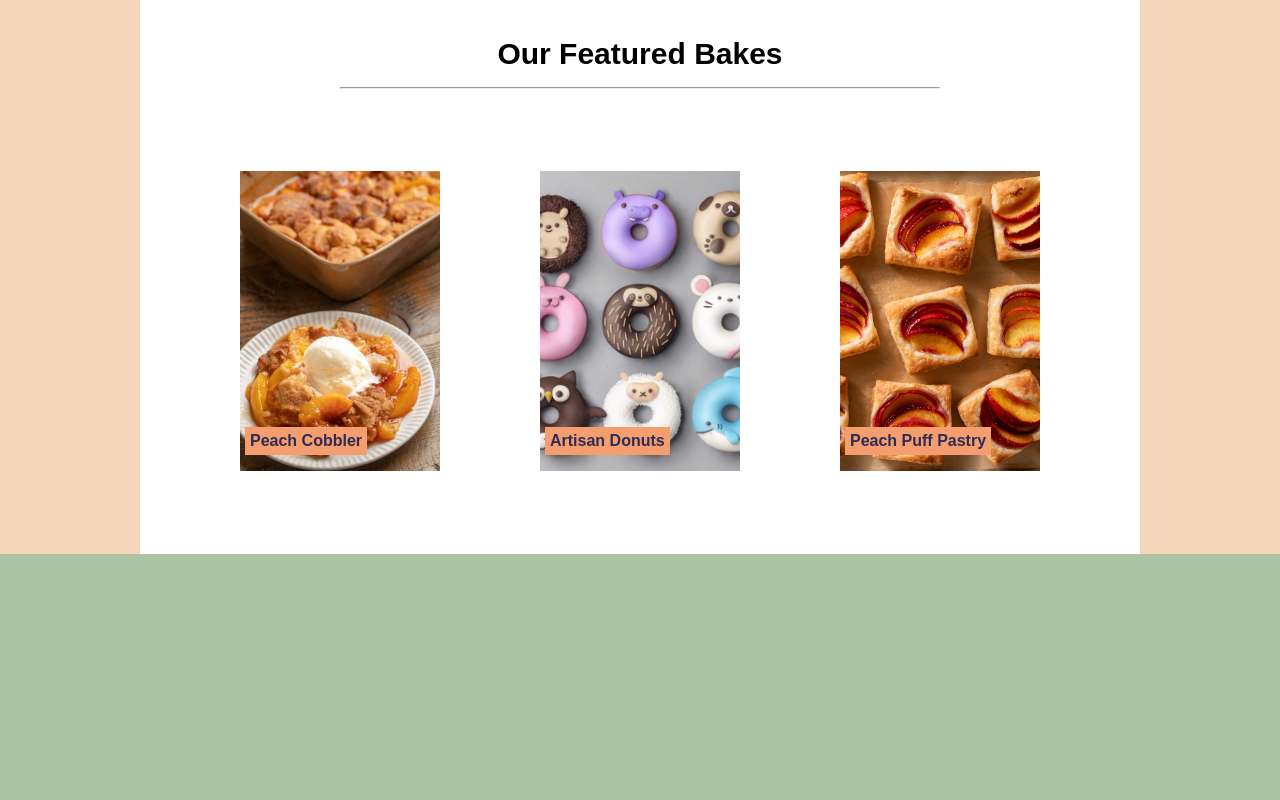
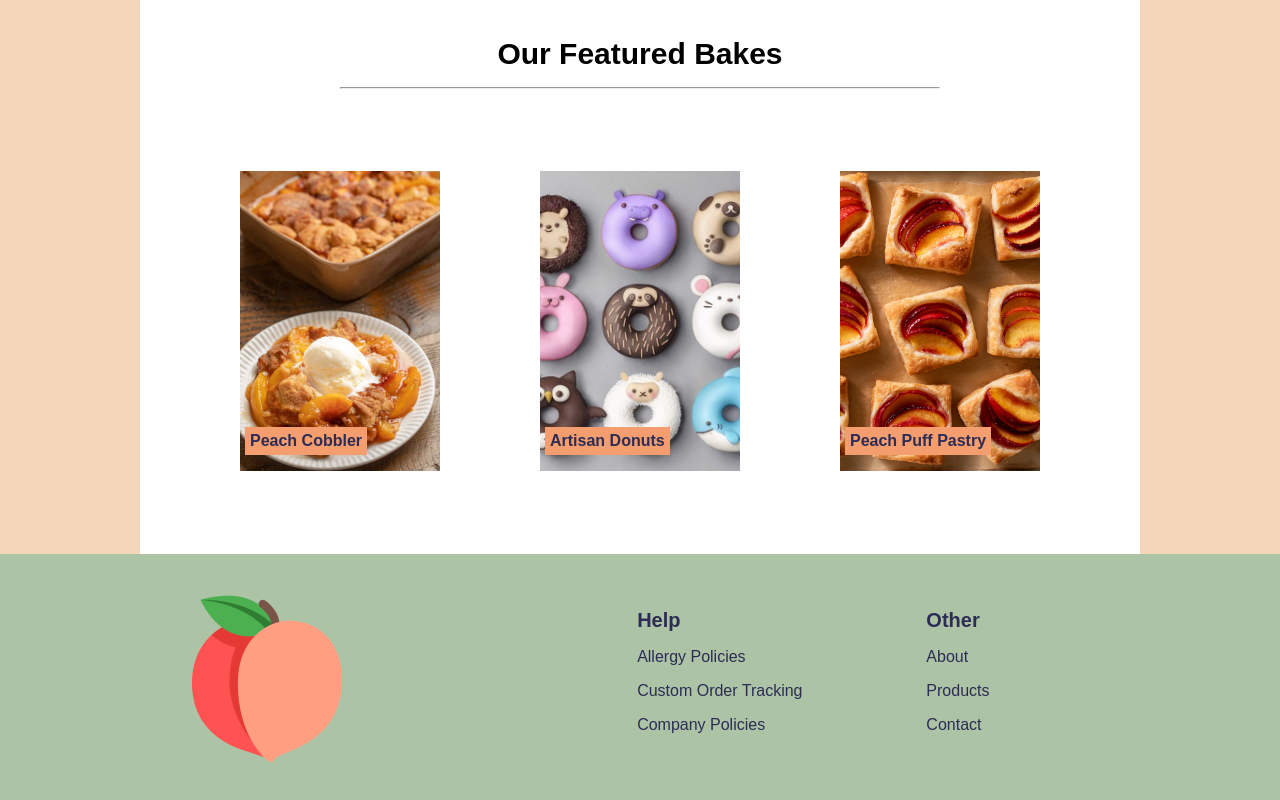
Before and after one commit to abzara20/homework-2, a website: page index.html in a window 1280 px wide. Shown: the part 786-1586 px from the top of the page. Drawn offline with Linux system fonts and the light colour scheme.

Commit message:
complete footer

```diff
--- a/index.html
+++ b/index.html
@@ -66,7 +66,24 @@
         </div>
       </section>
 
-      <footer></footer>
+      <footer>
+        <img src="images/peach.png" alt="" />
+        <div class="footer-container">
+          <div class="footer-column">
+            <h4>Help</h4>
+            <p>Allergy Policies</p>
+            <p>Custom Order Tracking</p>
+
+            <p>Company Policies</p>
+          </div>
+          <div class="footer-column">
+            <h4>Other</h4>
+            <p>About</p>
+            <p>Products</p>
+            <p>Contact</p>
+          </div>
+        </div>
+      </footer>
     </div>
 
     <!-- JavaScript links -->
--- a/scss/footer.scss
+++ b/scss/footer.scss
@@ -4,4 +4,23 @@ footer {
   // position: absolute;
   // bottom: 0;
   // width: 100%;
+  padding: 20px;
+  display: flex;
+  align-items: center;
+  justify-content: space-evenly;
+  font-family: sans-serif;
+  color: $cadet;
+  img {
+    height: 200px;
+    width: 200px;
+  }
+  h4 {
+    font-size: 20px;
+  }
+  .footer-container {
+    width: 600px;
+    display: flex;
+    align-items: center;
+    justify-content: space-evenly;
+  }
 }
```
Also changed, not shown: README.md, css/styles.css.
